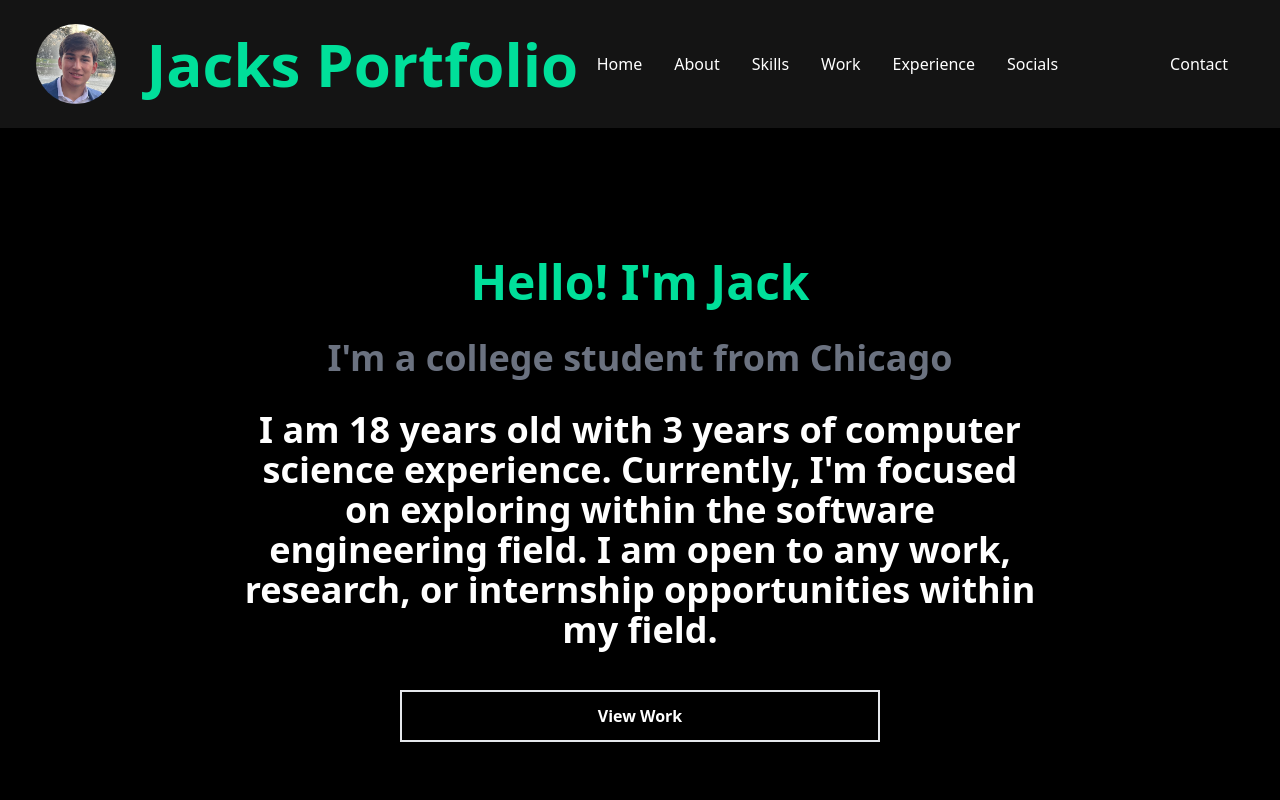
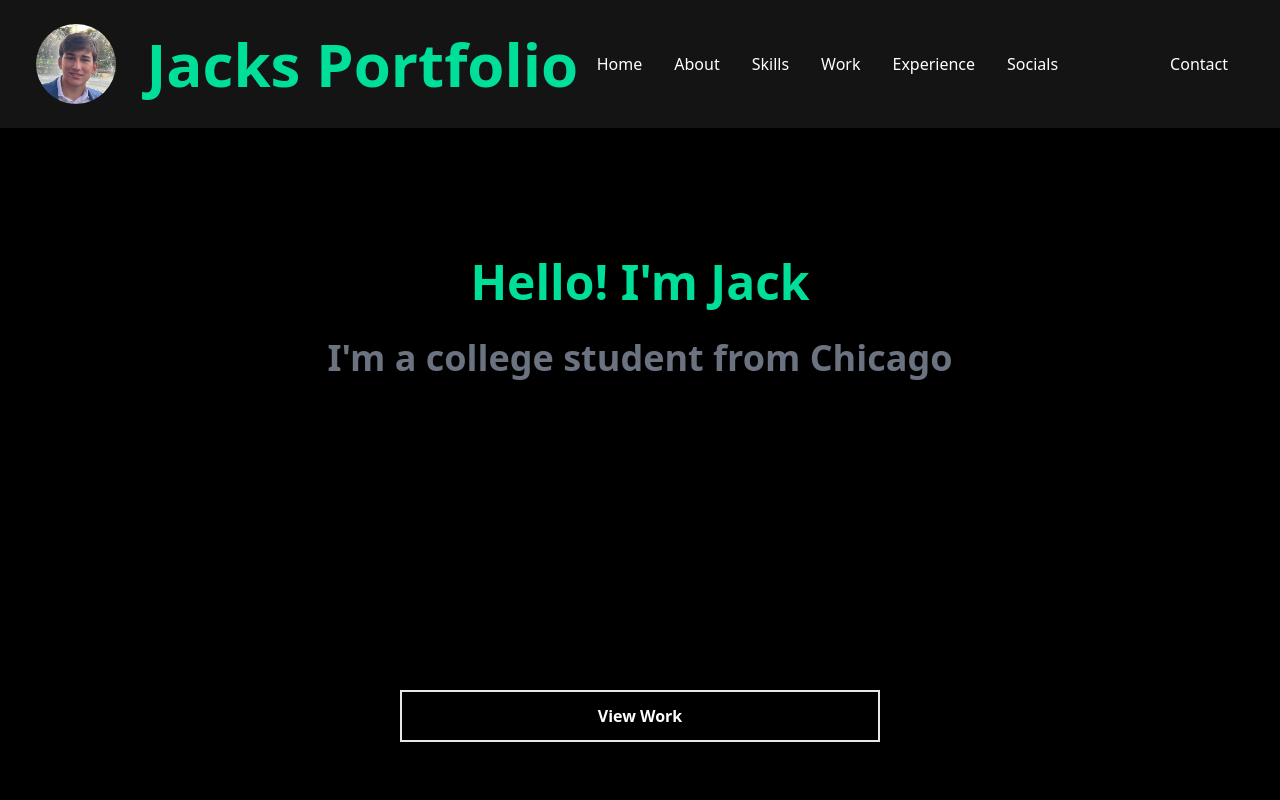
Before and after one commit to jiannotti66/jacks-portfolio-react, a React (Create React App) app: page / in a window 1280 px wide. Shown: the top 800 px of the page. Built offline with nearby package versions, Linux system fonts and the light colour scheme.

Commit message:
Update Hero.jsx

```diff
--- a/src/components/Hero.jsx
+++ b/src/components/Hero.jsx
@@ -3,7 +3,7 @@ import { Link } from 'react-scroll';
 
 const Hero = () => {
   return (
-    <div id="home" className='text-white min-h-screen'>
+    <div id="home" className='bg-black min-h-screen'>
       <div className='max-w-[800px] mt-[100px] w-full h-screen mx-auto text-center flex flex-col justify-center'>
         <p className='text-[#00df9a] font-bold p-2 md:text-5xl'>
           Hello! I'm Jack
```
